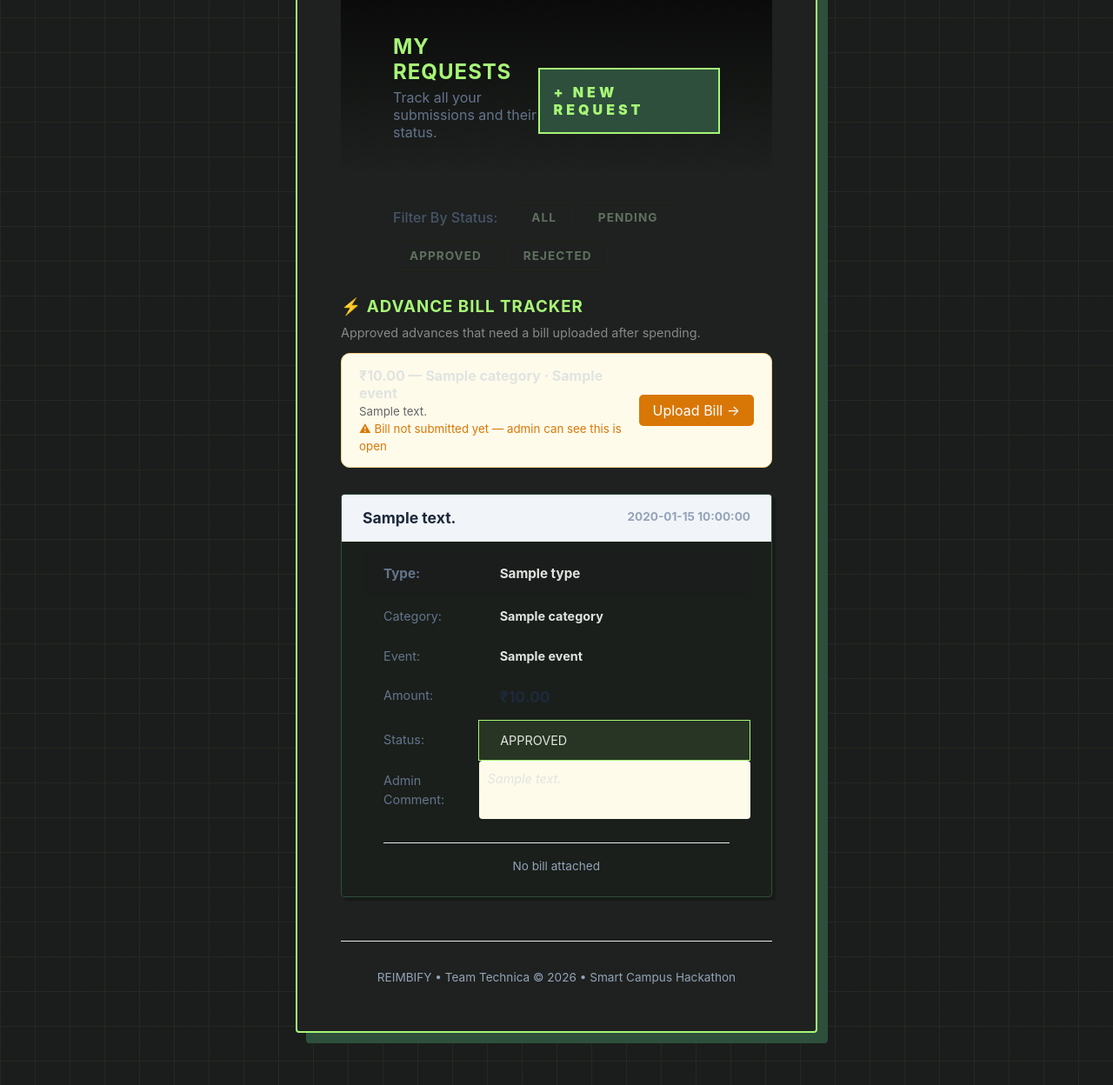
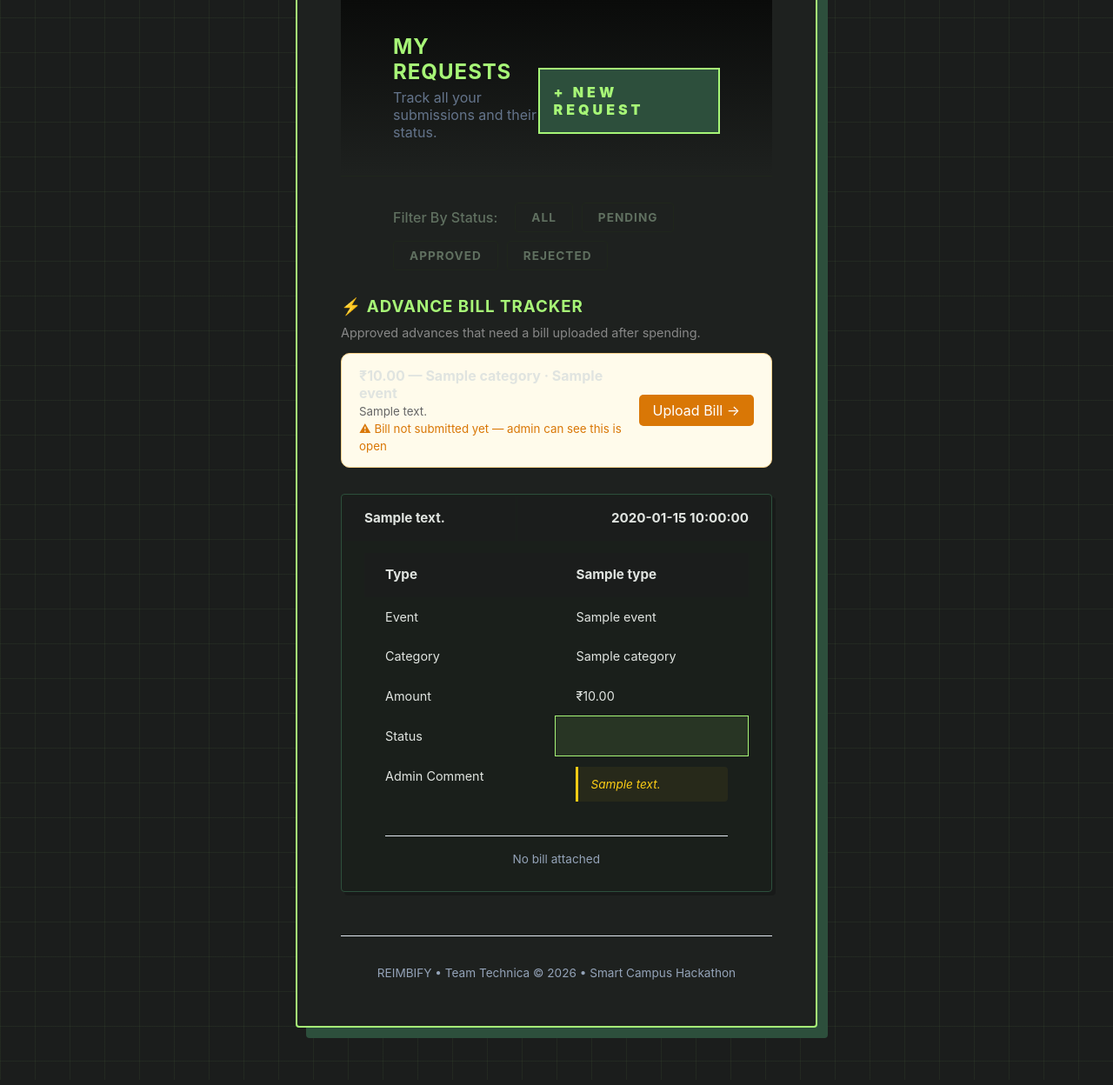
Before and after one commit to shreyabansal-sb/reimbify, a Flask app: template templates/student/my_requests.html in a window 1280 px wide. Shown: the part 340-1588 px from the top of the page at 87% size. After the commit the page ends 1561 px from the top, so only its background shows below. Run offline with Flask 3, Linux system fonts and the light colour scheme; the template is opened without the code that fills it: most values are stand-ins (such as "Sample title", 1, 10 or a date in 2020).

Commit message:
Update my_requests.html

```diff
--- a/templates/student/my_requests.html
+++ b/templates/student/my_requests.html
@@ -44,11 +44,23 @@
             <!-- Filter buttons call club_my_requests() in app.py via url_for
                  ?status= param is read in the route and filters the list in Python -->
             <div class="filter-section">
-                <span style="color: #475569; font-weight: 500; margin-right: 10px;">Filter By Status:</span>
-                <a href="{{ url_for('student_my_requests', status='all') }}"><button type="button" class="filter-btn">All</button></a>
-                <a href="{{ url_for('student_my_requests', status='pending') }}"><button type="button" class="filter-btn">Pending</button></a>
-                <a href="{{ url_for('student_my_requests', status='approved') }}"><button type="button" class="filter-btn">Approved</button></a>
-                <a href="{{ url_for('student_my_requests', status='rejected') }}"><button type="button" class="filter-btn">Rejected</button></a>
+                <span class="filter-label">Filter By Status:</span>
+
+                <a href="{{ url_for('student_my_requests', status='all') }}">
+                    <button class="filter-btn">All</button>
+                </a>
+
+                <a href="{{ url_for('student_my_requests', status='pending') }}">
+                    <button class="filter-btn">Pending</button>
+                </a>
+
+                <a href="{{ url_for('student_my_requests', status='approved') }}">
+                    <button class="filter-btn">Approved</button>
+                </a>
+
+                <a href="{{ url_for('student_my_requests', status='rejected') }}">
+                    <button class="filter-btn">Rejected</button>
+                </a>
             </div>
 
             <!-- ── ADVANCE TRACKER ── -->
@@ -123,40 +135,57 @@
                  status, admin_comment, created_at, bill_path -->
             {% if requests %}
                 {% for r in requests %}
-                <table width="100%" border="0" cellpadding="20" cellspacing="0" class="request-card">
-                    <tr style="background-color: #f1f5f9;">
-                        <td align="left">
-                            <span style="font-size: 1.1rem; color: #1e293b;"><b>{{ r.description or "No description provided" }}</b></span>
+                <table class="request-card">
+
+                    <tr class="card-header-row">
+                        <td>
+                            <span class="request-card-title">
+                                {{ r.description or "No description provided" }}
+                            </span>
                         </td>
                         <td align="right">
-                            <span style="font-size: 0.85rem; color: #94a3b8;">{{ r.created_at }}</span>
+                            <span class="request-card-date">
+                                {{ r.created_at }}
+                            </span>
                         </td>
                     </tr>
                     <tr>
                         <td colspan="2">
-                            <table width="100%" border="0" cellpadding="8">
+                            <table class="card-fields">
                                 <tr>
-                                    <td width="30%" style="color: #64748b;">Type:</td>
-                                    <td><b>{{ r.type | capitalize }}</b></td>
+                                    <td class="field-label">Type</td>
+                                    <td class="field-value">{{ r.type | capitalize }}</td>
                                 </tr>
-                                <tr>
-                                    <td style="color: #64748b;">Category:</td>
-                                    <td><b>{{ r.category }}</b></td>
+
+                                <tr> <td class="field-label">Event</td>
+                                    <td class="field-value">
+                                        {{ r.event if r.event and r.event != 'N/A' else '—' }}
+                                    </td>
                                 </tr>
+
                                 <!-- Event column: clubs always have an event,
                                      show dash only if somehow N/A -->
                                 <tr>
-                                    <td style="color: #64748b;">Event:</td>
-                                    <td><b>{{ r.event if r.event and r.event != 'N/A' else '—' }}</b></td>
+                                    <td class="field-label">Category</td>
+                                    <td class="field-value">{{ r.category }}</td>
                                 </tr>
                                 <tr>
-                                    <td style="color: #64748b;">Amount:</td>
-                                    <td style="font-size: 1.1rem; color: #1e293b;"><b>₹{{ "{:,.2f}".format(r.amount) }}</b></td>
+                                    <td class="field-label">Amount</td>
+                                    <td class="field-amount">
+                                        ₹{{ "{:,.2f}".format(r.amount) }}
+                                    </td>
                                 </tr>
                                 <tr>
-                                    <td style="color: #64748b;">Status:</td>
-                                    <td class="{% if r.status == 'approved' %}status-approved{% elif r.status == 'rejected' %}status-rejected{% else %}status-pending{% endif %}">
-                                        {{ r.status | replace('_', ' ') | upper }}
+                                    <td class="field-label">Status</td>
+                                    <td class="
+                                        {% if r.status == 'approved' %}
+                                            status-approved
+                                        {% elif r.status == 'rejected' %}
+                                            status-rejected
+                                        {% else %}
+                                            status-pending
+                                        {% endif %}
+                                    ">
                                     </td>
                                 </tr>
 
@@ -164,9 +193,11 @@
                                      stored in requests.admin_comment, set by update_request_status() -->
                                 {% if r.admin_comment %}
                                 <tr>
-                                    <td style="color: #64748b;">Admin Comment:</td>
-                                    <td style="background-color: #fffbeb; border-radius: 4px; padding: 10px; font-style: italic; font-size: 0.9rem;">
-                                        {{ r.admin_comment }}
+                                    <td class="field-label">Admin Comment</td>
+                                    <td>
+                                        <div class="admin-comment">
+                                            {{ r.admin_comment }}
+                                        </div>
                                     </td>
                                 </tr>
                                 {% endif %}
```
